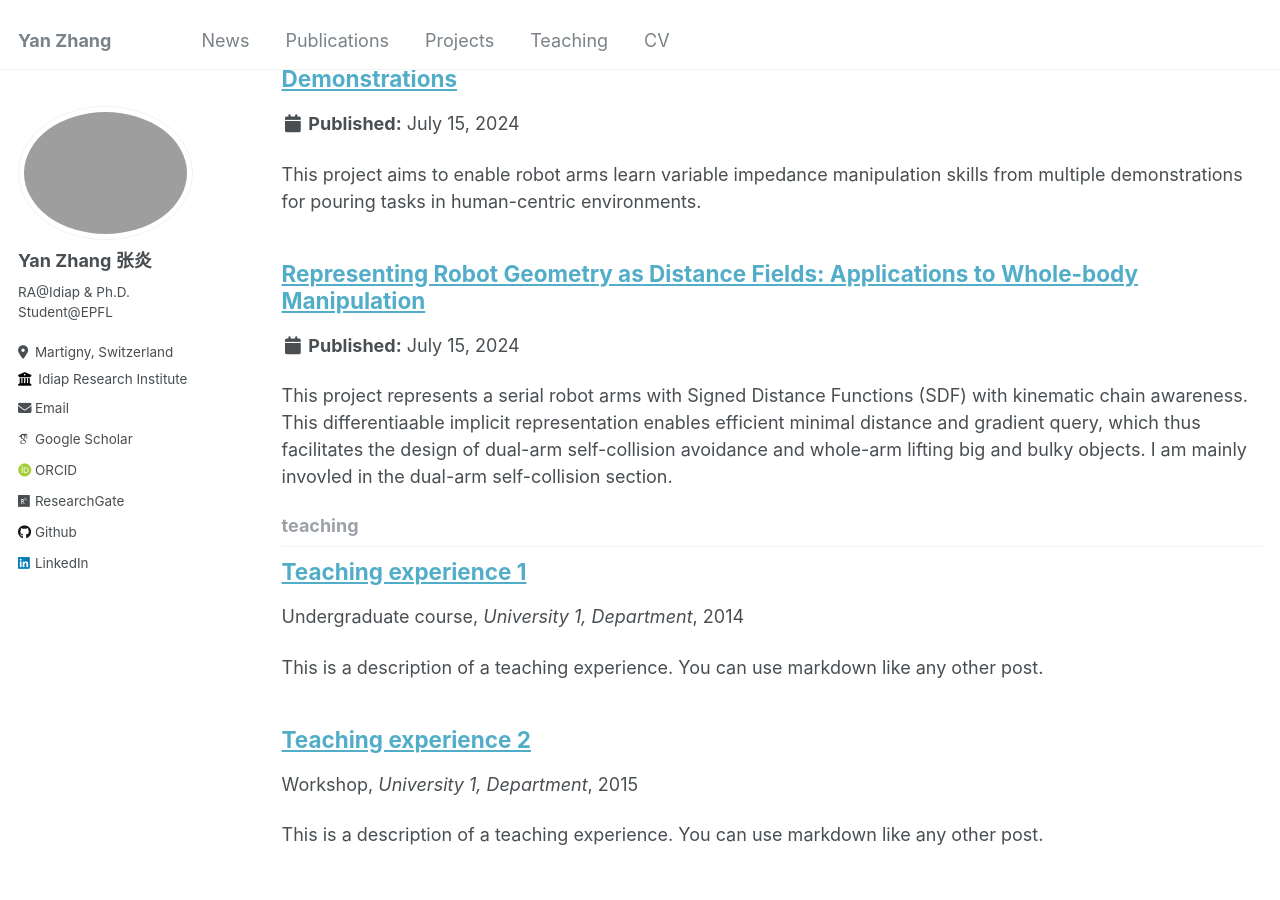
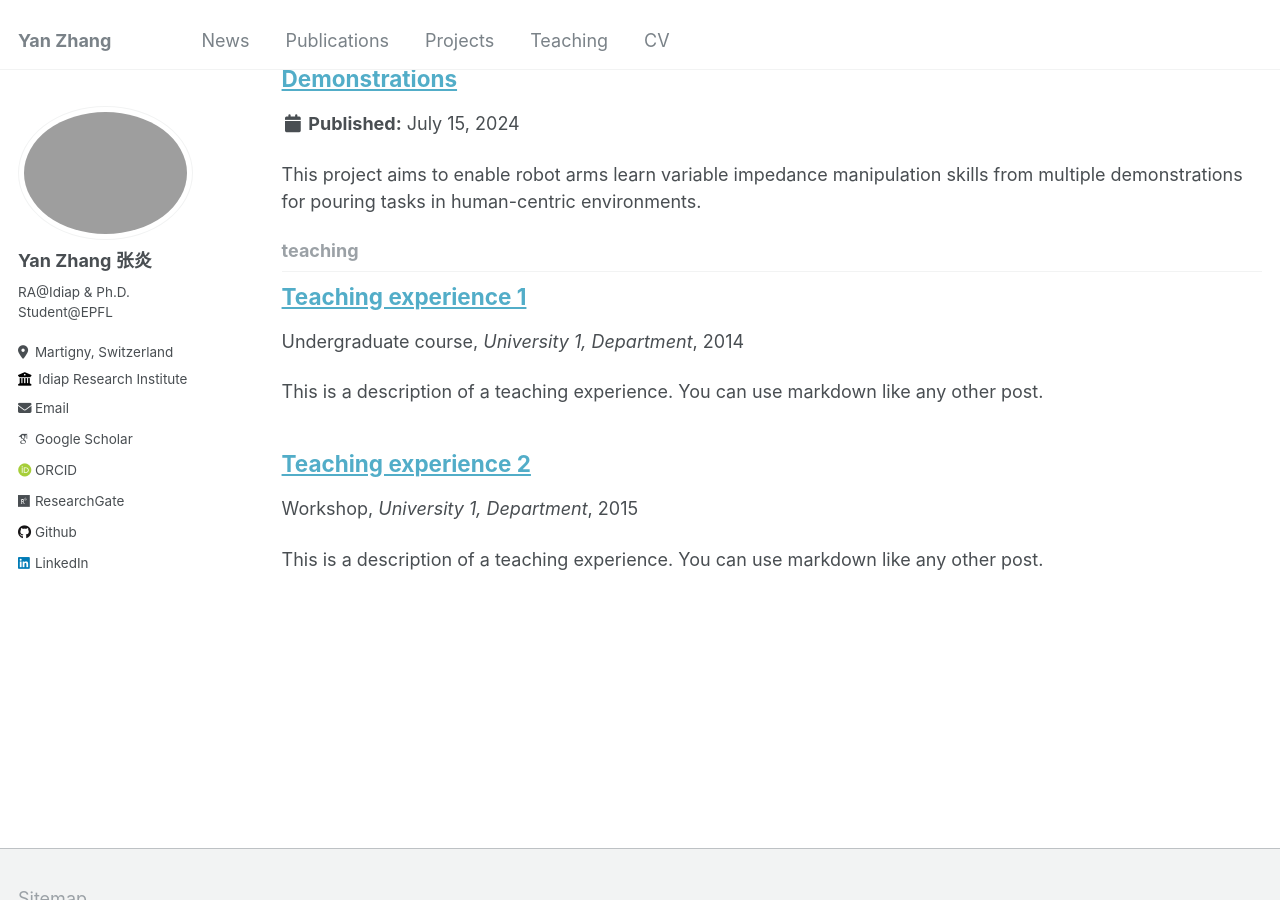
Before and after one commit to ollieyzhang/ollieyzhang.github.io, a Jekyll site: the page built from _pages/collection-archive.html, in a window 1280 px wide and 900 px high, scrolled down 715 px. Built offline with Jekyll 4.4.1, drawn with Linux system fonts in a browser that asks for light colours; some web fonts are replaced.

Commit message:
add projects

```diff
--- a/_pages/projects.md
+++ b/_pages/projects.md
@@ -4,9 +4,15 @@ title: "Projects"
 permalink: /projects/
 author_profile: true
 ---
+**You can find more details about each project on the its website by clicking the title of the corresponding project**
 
-<div class="wordwrap">You can find more details about each project on the its website by clicking the title of the corresponding project.</div>
+[Representing Robot Geometry as Distance Fields: Applications to Whole-body Manipulation](https://sites.google.com/view/lrdf)
 
+<div style="text-align:justify;">
+This project represents a serial robot arms with Signed Distance Functions (SDF) with kinematic chain awareness. This differentiaable implicit representation enables efficient minimal distance and gradient query, which thus facilitates the design of dual-arm self-collision avoidance and whole-arm lifting big and bulky objects. I am mainly invovled in the dual-arm self-collision section.
+</div>
+
+<!-- load other projects in _projects at the end -->
 {% include base_path %}
 
 {% for post in site.projects reversed %}
--- a/_projects/projects-4.md
+++ /dev/null
@@ -1,30 +0,0 @@
----
-title: "Representing Robot Geometry as Distance Fields: Applications to Whole-body Manipulation"
-excerpt: "This project represents a serial robot arms with Signed Distance Functions (SDF) with kinematic chain awareness. This differentiaable implicit representation enables efficient minimal distance and gradient query, which thus facilitates the design of dual-arm self-collision avoidance and whole-arm lifting big and bulky objects. I am mainly invovled in the dual-arm self-collision section."
-collection: projects
----
-
-<html lang="en">
-<head>
-    <meta charset="UTF-8">
-    <meta name="viewport" content="width=device-width, initial-scale=1.0">
-    <title>Full Page Embed</title>
-    <style>
-        html, body {
-            margin: 0;
-            height: 100%;
-        }
-        iframe {
-            display: block;
-            width: 100%;
-            height: 100%;
-            border: none;
-        }
-    </style>
-</head>
-<body>
-
-<iframe src="https://sites.google.com/view/lrdf"></iframe>
-
-</body>
-</html>
```
